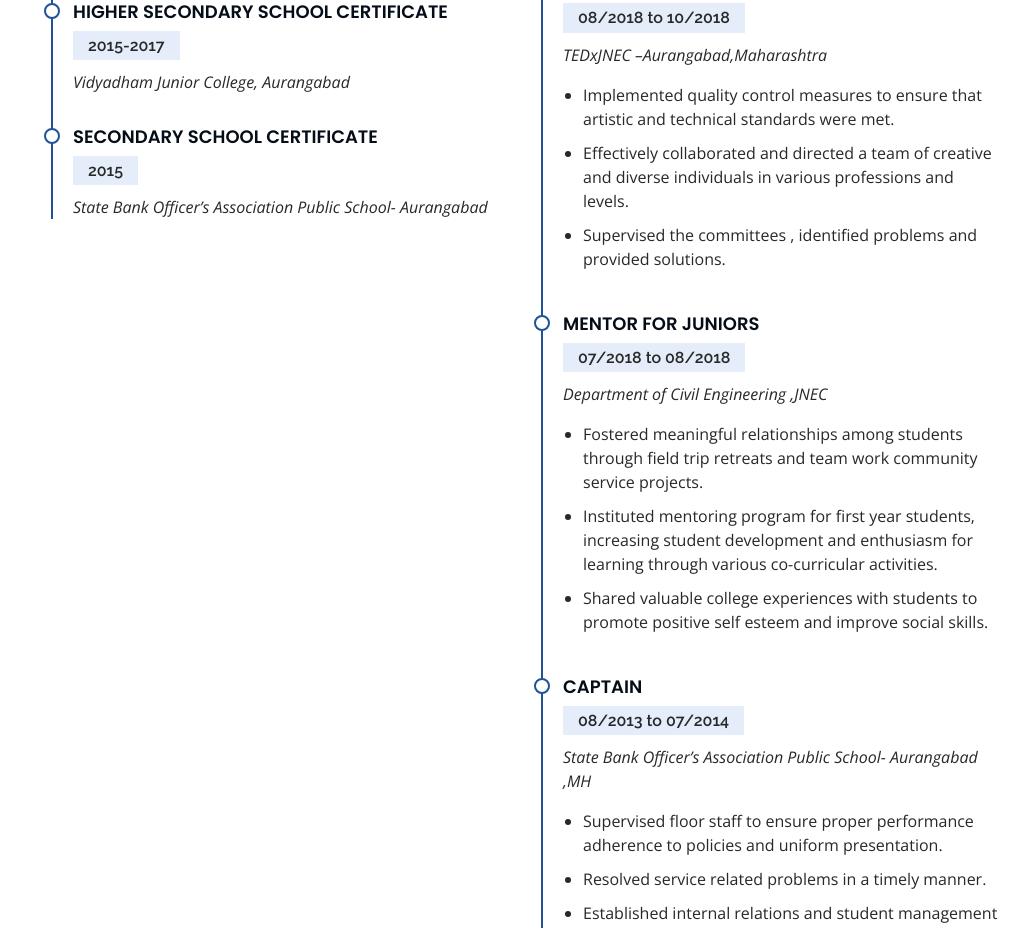
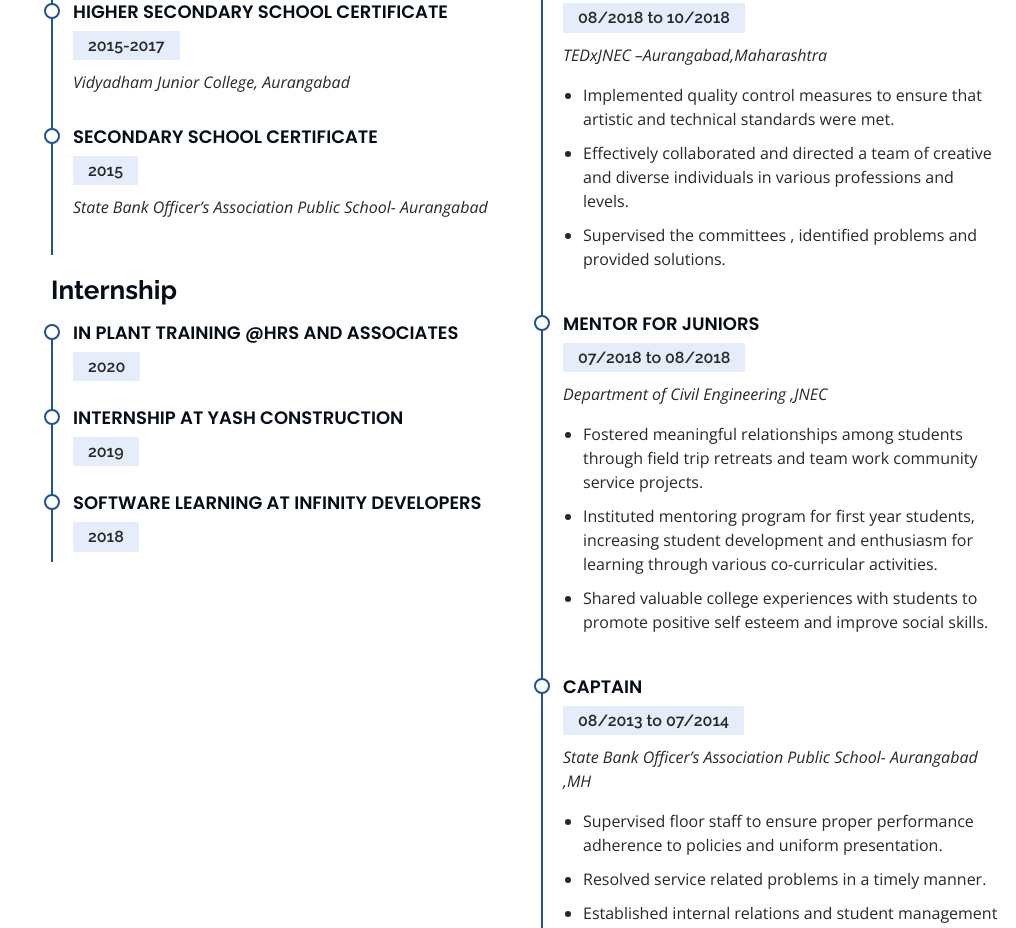
Before and after one commit to gdalvi94/FreelancePortfolioProject, a plain HTML site: page index.html in a window 1280 px wide. Shown: the part 2581-3509 px from the top of the page, without its empty margins (264-1280 px from the left). Drawn offline with nearby package versions, Linux system fonts and the light colour scheme.

Commit message:
Update index.html

```diff
--- a/index.html
+++ b/index.html
@@ -235,6 +235,22 @@
               <h4>Secondary School Certificate </h4>
               <h5>2015</h5>
               <p><em>State Bank Officer’s Association Public School- Aurangabad</em></p>
+
+            </div>
+            <h3 class="resume-title">Internship</h3>
+            <div class="resume-item">
+              <h4>In plant training @HRS and Associates</h4>
+              <h5>2020</h5>
+
+            </div>
+            <div class="resume-item">
+              <h4>Internship at Yash Construction</h4>
+              <h5>2019</h5>
+
+            </div>
+            <div class="resume-item">
+              <h4>Software learning at Infinity Developers</h4>
+              <h5>2018</h5>
 
             </div>
 
```
